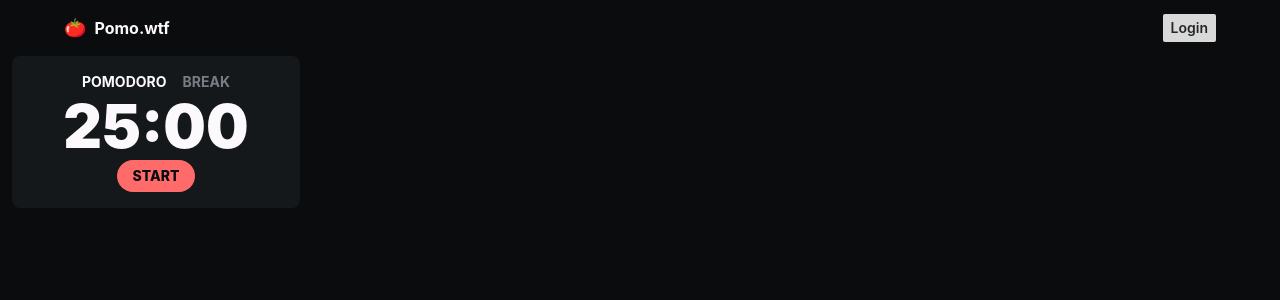
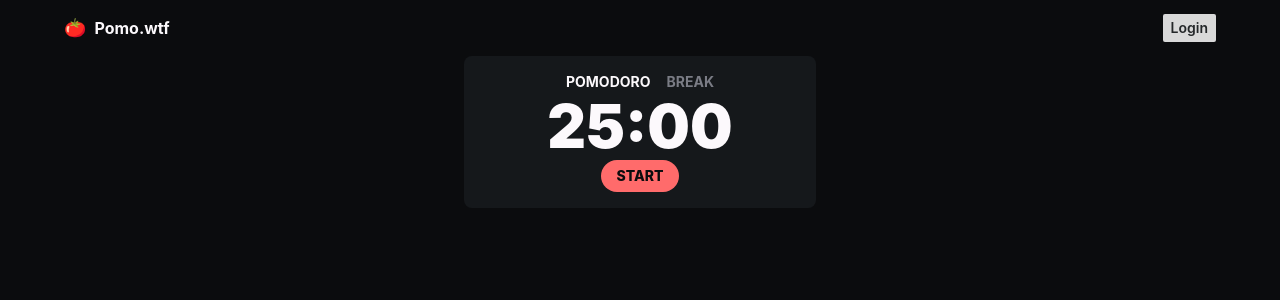
Before and after one commit to joeyiny/Pomodoro, a React (Create React App) app: page / in a window 1280 px wide. Shown: the top 300 px of the page. Built offline with nearby package versions, Linux system fonts and the light colour scheme; no server answers.

Commit message:
Center Timer on screen

```diff
--- a/src/screens/SoloPomo.tsx
+++ b/src/screens/SoloPomo.tsx
@@ -8,8 +8,8 @@ const SoloPomo = () => {
   const { socket } = useContext(RoomContext);
 
   return (
-    <div className="flex gap-2 max-w-7xl m-auto px-3">
-      <div className="flex flex-shrink-0 gap-2 flex-col w-[18rem]">
+    <div className="max-w-7xl m-auto">
+      <div className="flex flex-shrink-0 gap-2 flex-col w-[22rem] m-auto">
         {/* {newUserEffectOn && <NewUserNotification />} */}
         {/* <Chat /> */}
         <Timer socket={socket} />
```
